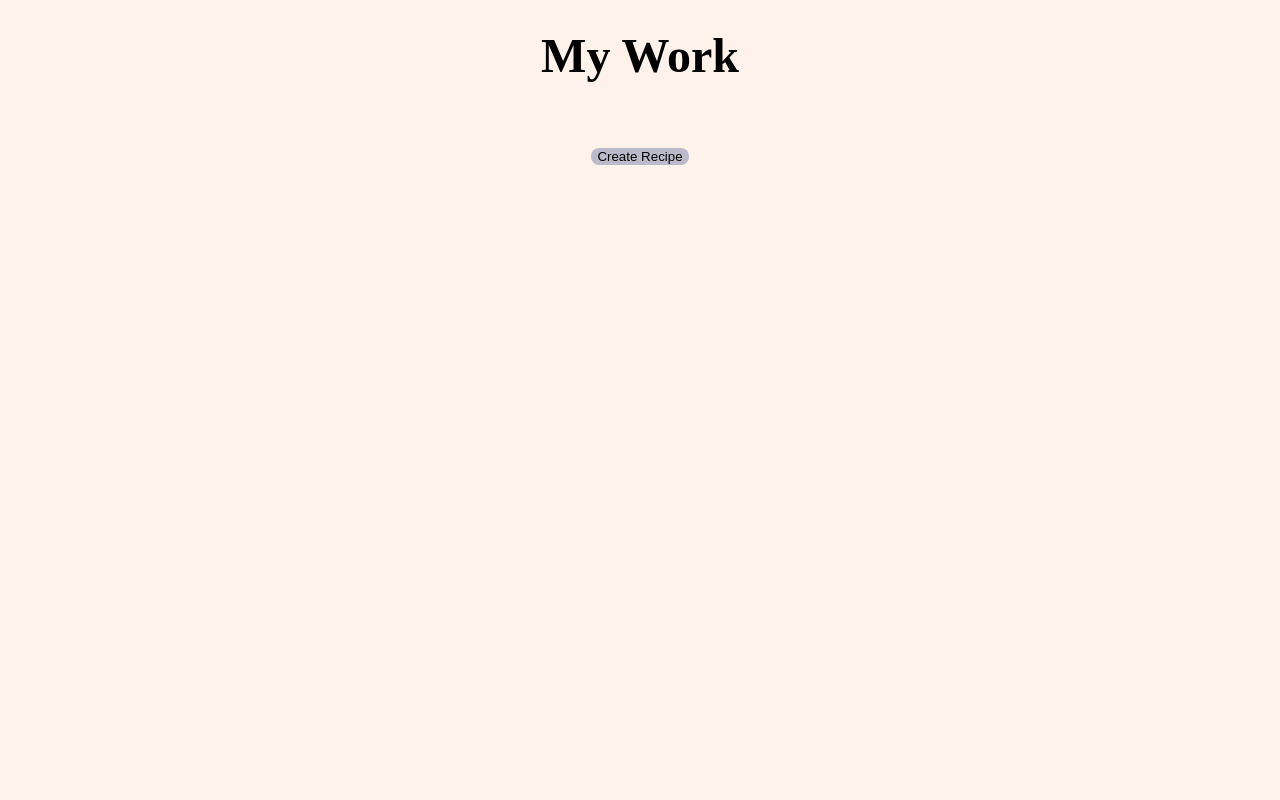
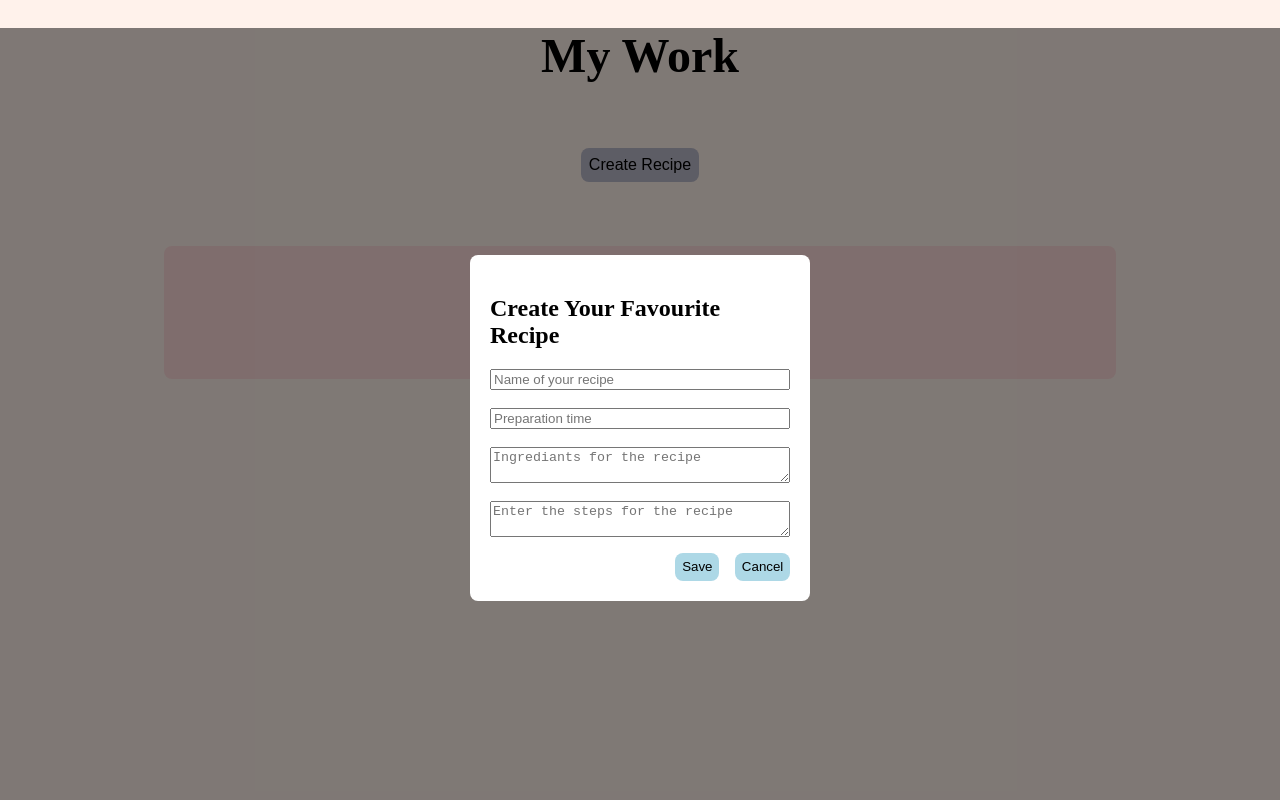
Before and after one commit to GryffinX/Recipe_Sharing_Platform, a React (Vite) app in the folder frontend/: page /MyWorkView in a window 1280 px wide. Both pictures are taken after a click on the button "Create Recipe". Shown: the top 800 px of the page. Built offline with nearby package versions, Linux system fonts and the light colour scheme.

Commit message:
some changes

```diff
--- /dev/null
+++ b/frontend/src/components/MyWorkCard.css
@@ -0,0 +1,27 @@
+.recipeCard {
+    display: flex;
+    width: 80%;
+    padding: 1.5;
+    border-radius: 8px;
+    box-shadow: 0 4px 6px rgba(0,0,0,0.2);
+    justify-content: space-between;
+    margin-top: 1em;
+}
+
+.cardActions {
+    display: flex;
+    gap: 1em;
+}
+
+.actionButton {
+    width: 4em;
+    height: 2em;
+    background-color: lightblue;
+    border: none;
+    border-radius: 8px;
+}
+
+.recipeNameContainer {
+    display: flex;
+    gap: 1em;
+}
--- /dev/null
+++ b/frontend/src/components/MyWorkCard.jsx
@@ -0,0 +1,16 @@
+import './MyWorkCard.css'
+
+export default function MyWorkCard(props) {
+    const { recipe, onEdit } = props;
+
+    return (
+        <div className='recipeCard'>
+            <div className='recipeNameContainer'>
+                <span id='recipeName'>{props.recipe.name}</span>
+            </div>
+            <div className='cardActions'>
+                <button onClick={() => onEdit(recipe)} className='actionButton'>Edit recipe</button>
+            </div>
+        </div>
+    )
+}
--- a/frontend/src/views/MyWorkView.css
+++ b/frontend/src/views/MyWorkView.css
@@ -22,6 +22,52 @@ body {
 
 .createRecipeButton {
     background-color: #babaca;
+    font-size: 1em;
     border-radius: 8px;
     border: none;
+    padding: 0.5em;
 }
+
+.modalOverlay {
+    position: fixed;
+    width: 100%;
+    height: 100%;
+    background: rgba(0, 0, 0, 0.5);
+    display: flex;
+    justify-content: center;
+    align-items: center;
+}
+
+.modalContent {
+    background: white;
+    padding: 20px;
+    border-radius: 8px;
+    width: 300px;
+    display: flex;
+    flex-direction: column;
+}
+
+.modalButtons {
+    display: flex;
+    justify-content: flex-end;
+    margin-top: 1em;
+    gap: 1em;
+}
+
+.modalButton {
+    background-color: lightblue;
+    border-radius: 8px;
+    border: none;
+    padding: 0.5em;
+}
+
+.noRecipes {
+    width: 70%;
+    display: flex;
+    font-size: 2em;
+    background-color:#ffdcdc;
+    justify-content: center;
+    padding: 1.5em;
+    border-radius: 8px;
+    margin-top: 2em;
+}
--- a/frontend/src/views/MyWorkView.jsx
+++ b/frontend/src/views/MyWorkView.jsx
@@ -1,8 +1,9 @@
 import './MyWorkView.css'
+import MyWorkCard from '../components/MyWorkCard';
 import { useState } from 'react';
 
 export default function MyWorkView() {
-    // const [recipe, setRecipe] = useState([])
+     const [recipe, setRecipe] = useState([])
      const [recipeName, setRecipeName] = useState('')
      const [recipeTime, setRecipeTime] = useState('')
      const [recipeSteps, setRecipeSteps] = useState('')
@@ -18,6 +19,17 @@ export default function MyWorkView() {
         setShowModal(true)
     }
 
+    const handleEdit = (recipe) => {
+        setModalType('edit');
+        setShowModal(true);
+        setCurrentRecipe(recipe);
+        setRecipeName(recipe.name)
+    }
+
+    // const handleDelete = async (recipe) => {
+
+    // }
+
     const handleSubmit = () => {
         setShowModal(false);
         setRecipeName('');
@@ -31,7 +43,13 @@ export default function MyWorkView() {
                     My Work
                 </div>
                 <button onClick={handleCreate} className='createRecipeButton'>Create Recipe</button>
-            </div>
+                {recipe.length > 0 ? (
+                    recipe?.map((recipe, index) => (
+                        <MyWorkCard key = { index } recipe = { task } onEdit = {handleEdit} />
+                    ))
+                ) : (
+                    <div id='noRecipes' className='noRecipes'>No Recipes yet created!</div>
+                )}
             {showModal && (
                 <div id = 'modalOverlay' className='modalOverlay'>
                     <div id='modalContent' className='modalContent'>
@@ -42,29 +60,33 @@ export default function MyWorkView() {
                             onChange={(e) => setRecipeName(e.target.value)}
                             placeholder="Name of your recipe"
                         />
+                        <br />
                         <input
                             type="text"
                             value={recipeTime}
                             onChange={(e) => setRecipeTime(e.target.value)}
                             placeholder="Preparation time"
                         />
+                        <br />
                         <textarea
                             value={recipeIngrediants}
                             onChange={(e) => setRecipeIngrediants(e.target.value)}
                             placeholder="Ingrediants for the recipe"
                         />
+                        <br />
                         <textarea
                             value={recipeSteps}
                             onChange={(e) => setRecipeSteps(e.target.value)}
                             placeholder="Enter the steps for the recipe"
                         />
-                        <div id="modalButtons" className='modlaButtons'>
+                        <div id="modalButtons" className='modalButtons'>
                             <button onClick={handleSubmit} id='modalButton' className='modalButton'>Save</button>
                             <button onClick={() => setShowModal(false)} id='modalButton' className='modalButton'>Cancel</button>
                         </div>
                     </div>
                 </div>
             )}
+            </div>
         </>
     )
 }
```
